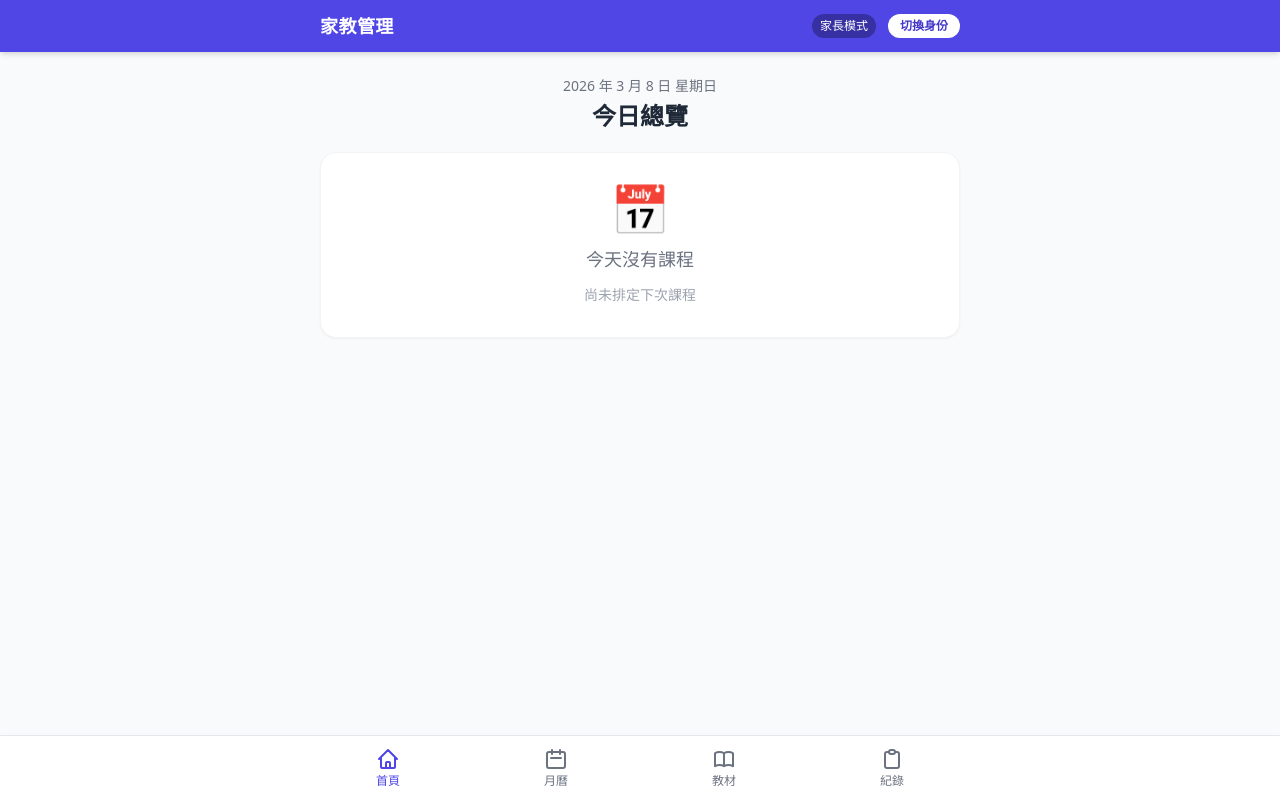
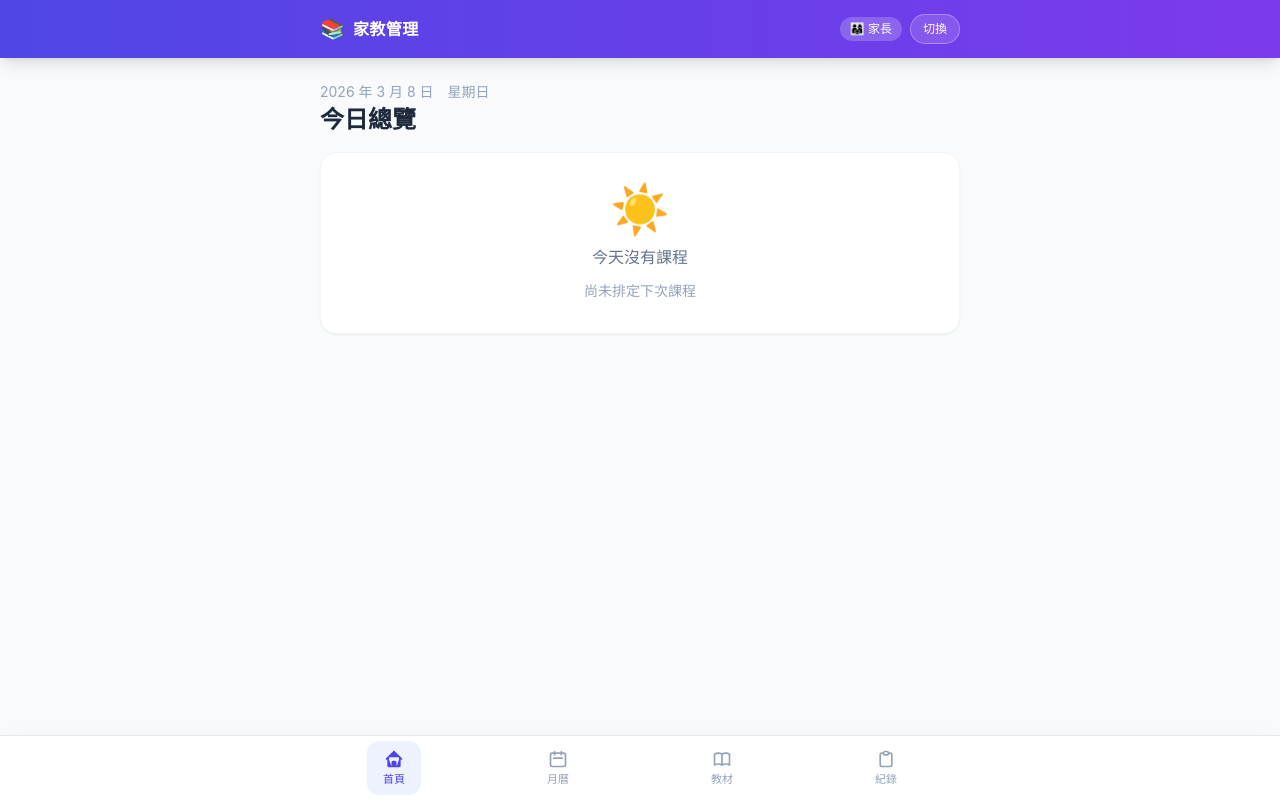
Before and after one commit to Dmg0920/Stucal, a Django app: page / in a window 1280 px wide. Run offline with Django 5.2, Linux system fonts and the light colour scheme; data that the repository does not hold is empty; some libraries are stand-ins or nearby versions.

Commit message:
feat: UI 美化、修正教材頁 500 錯誤、更新 README
- base.html：漸層 header、毛玻璃底部導覽列、更細緻 active 狀態
- home.html：更精緻的排版與卡片設計
- login.html：身份選擇卡動畫與漸層按鈕
- materials.html：修正遺失的 {% for %} 標籤（500 error）
- .gitignore：新增 .python-version
- README.md：完整說明文件

Co-Authored-By: Claude Sonnet 4.6 <noreply@anthropic.com>

```diff
--- a/core/templates/core/base.html
+++ b/core/templates/core/base.html
@@ -8,21 +8,26 @@
   <script defer src="https://cdn.jsdelivr.net/npm/alpinejs@3.x.x/dist/cdn.min.js"></script>
   <style>
     [x-cloak] { display: none !important; }
+    body { font-family: -apple-system, BlinkMacSystemFont, 'Segoe UI', sans-serif; }
   </style>
 </head>
-<body class="bg-gray-50 min-h-screen pb-20">
+<body class="bg-slate-50 min-h-screen pb-24">
 
   <!-- 頂部 Header -->
-  <header class="bg-indigo-600 text-white shadow-md">
-    <div class="max-w-2xl mx-auto px-4 py-3 flex items-center justify-between">
-      <a href="{% url 'home' %}" class="text-lg font-bold tracking-wide">家教管理</a>
-      <div class="flex items-center gap-3">
-        <span class="text-xs bg-indigo-800 px-2 py-1 rounded-full">
-          {% if request.session.role == 'teacher' %}老師模式{% else %}家長模式{% endif %}
+  <header class="bg-gradient-to-r from-indigo-600 to-violet-600 text-white shadow-lg sticky top-0 z-40">
+    <div class="max-w-2xl mx-auto px-4 py-3.5 flex items-center justify-between">
+      <a href="{% url 'home' %}" class="flex items-center gap-2">
+        <span class="text-xl">📚</span>
+        <span class="text-base font-bold tracking-wide">家教管理</span>
+      </a>
+      <div class="flex items-center gap-2">
+        <span class="text-xs px-2.5 py-1 rounded-full font-medium
+          {% if request.session.role == 'teacher' %}bg-amber-400 text-amber-900{% else %}bg-white/20 text-white{% endif %}">
+          {% if request.session.role == 'teacher' %}👩‍🏫 老師{% else %}👨‍👩‍👧 家長{% endif %}
         </span>
         <a href="{% url 'login' %}"
-           class="text-xs bg-white text-indigo-700 font-semibold px-3 py-1 rounded-full hover:bg-indigo-50 transition">
-          切換身份
+           class="text-xs bg-white/15 hover:bg-white/25 text-white font-medium px-3 py-1.5 rounded-full border border-white/30 transition">
+          切換
         </a>
       </div>
     </div>
@@ -30,60 +35,76 @@
 
   <!-- 訊息提示 -->
   {% if messages %}
-  <div class="max-w-2xl mx-auto px-4 mt-3">
+  <div class="max-w-2xl mx-auto px-4 pt-3">
     {% for message in messages %}
     <div x-data="{ show: true }" x-show="show" x-cloak
-         class="flex items-center justify-between bg-green-100 border border-green-300 text-green-800 px-4 py-2 rounded-lg mb-2">
-      <span>{{ message }}</span>
-      <button @click="show = false" class="ml-4 text-green-600 hover:text-green-900 font-bold">&times;</button>
+         x-transition:leave="transition ease-in duration-200"
+         x-transition:leave-start="opacity-100 translate-y-0"
+         x-transition:leave-end="opacity-0 -translate-y-1"
+         class="flex items-center justify-between bg-emerald-50 border border-emerald-200 text-emerald-800 px-4 py-3 rounded-xl mb-2 shadow-sm">
+      <div class="flex items-center gap-2">
+        <svg class="w-4 h-4 text-emerald-500 flex-shrink-0" fill="none" stroke="currentColor" viewBox="0 0 24 24">
+          <path stroke-linecap="round" stroke-linejoin="round" stroke-width="2" d="M9 12l2 2 4-4m6 2a9 9 0 11-18 0 9 9 0 0118 0z"/>
+        </svg>
+        <span class="text-sm font-medium">{{ message }}</span>
+      </div>
+      <button @click="show = false" class="ml-4 text-emerald-400 hover:text-emerald-700 transition">
+        <svg class="w-4 h-4" fill="none" stroke="currentColor" viewBox="0 0 24 24">
+          <path stroke-linecap="round" stroke-linejoin="round" stroke-width="2" d="M6 18L18 6M6 6l12 12"/>
+        </svg>
+      </button>
     </div>
     {% endfor %}
   </div>
   {% endif %}
 
   <!-- 主要內容 -->
-  <main class="max-w-2xl mx-auto px-4 py-4">
+  <main class="max-w-2xl mx-auto px-4 py-5">
     {% block content %}{% endblock %}
   </main>
 
   <!-- 底部導覽列 -->
-  <nav class="fixed bottom-0 left-0 right-0 bg-white border-t border-gray-200 shadow-lg z-50">
-    <div class="max-w-2xl mx-auto flex justify-around items-center h-16">
+  <nav class="fixed bottom-0 left-0 right-0 bg-white/95 backdrop-blur-md border-t border-slate-200 shadow-2xl z-50">
+    <div class="max-w-2xl mx-auto flex justify-around items-center h-16 px-2">
 
       <a href="{% url 'home' %}"
-         class="flex flex-col items-center gap-0.5 text-xs {% if request.resolver_match.url_name == 'home' %}text-indigo-600{% else %}text-gray-500 hover:text-indigo-600{% endif %} transition">
-        <svg class="w-6 h-6" fill="none" stroke="currentColor" viewBox="0 0 24 24">
+         class="flex flex-col items-center gap-0.5 px-4 py-2 rounded-xl transition
+                {% if request.resolver_match.url_name == 'home' %}text-indigo-600 bg-indigo-50{% else %}text-slate-400 hover:text-indigo-500{% endif %}">
+        <svg class="w-5 h-5" fill="{% if request.resolver_match.url_name == 'home' %}currentColor{% else %}none{% endif %}" stroke="currentColor" viewBox="0 0 24 24">
           <path stroke-linecap="round" stroke-linejoin="round" stroke-width="2"
                 d="M3 12l2-2m0 0l7-7 7 7M5 10v10a1 1 0 001 1h3m10-11l2 2m-2-2v10a1 1 0 01-1 1h-3m-6 0a1 1 0 001-1v-4a1 1 0 011-1h2a1 1 0 011 1v4a1 1 0 001 1m-6 0h6"/>
         </svg>
-        首頁
+        <span class="text-[11px] font-medium">首頁</span>
       </a>
 
       <a href="{% url 'calendar' %}"
-         class="flex flex-col items-center gap-0.5 text-xs {% if request.resolver_match.url_name == 'calendar' %}text-indigo-600{% else %}text-gray-500 hover:text-indigo-600{% endif %} transition">
-        <svg class="w-6 h-6" fill="none" stroke="currentColor" viewBox="0 0 24 24">
+         class="flex flex-col items-center gap-0.5 px-4 py-2 rounded-xl transition
+                {% if request.resolver_match.url_name == 'calendar' %}text-indigo-600 bg-indigo-50{% else %}text-slate-400 hover:text-indigo-500{% endif %}">
+        <svg class="w-5 h-5" fill="none" stroke="currentColor" viewBox="0 0 24 24">
           <path stroke-linecap="round" stroke-linejoin="round" stroke-width="2"
                 d="M8 7V3m8 4V3m-9 8h10M5 21h14a2 2 0 002-2V7a2 2 0 00-2-2H5a2 2 0 00-2 2v12a2 2 0 002 2z"/>
         </svg>
-        月曆
+        <span class="text-[11px] font-medium">月曆</span>
       </a>
 
       <a href="{% url 'materials_list' %}"
-         class="flex flex-col items-center gap-0.5 text-xs {% if 'material' in request.resolver_match.url_name %}text-indigo-600{% else %}text-gray-500 hover:text-indigo-600{% endif %} transition">
-        <svg class="w-6 h-6" fill="none" stroke="currentColor" viewBox="0 0 24 24">
+         class="flex flex-col items-center gap-0.5 px-4 py-2 rounded-xl transition
+                {% if 'material' in request.resolver_match.url_name %}text-indigo-600 bg-indigo-50{% else %}text-slate-400 hover:text-indigo-500{% endif %}">
+        <svg class="w-5 h-5" fill="none" stroke="currentColor" viewBox="0 0 24 24">
           <path stroke-linecap="round" stroke-linejoin="round" stroke-width="2"
                 d="M12 6.253v13m0-13C10.832 5.477 9.246 5 7.5 5S4.168 5.477 3 6.253v13C4.168 18.477 5.754 18 7.5 18s3.332.477 4.5 1.253m0-13C13.168 5.477 14.754 5 16.5 5c1.747 0 3.332.477 4.5 1.253v13C19.832 18.477 18.247 18 16.5 18c-1.746 0-3.332.477-4.5 1.253"/>
         </svg>
-        教材
+        <span class="text-[11px] font-medium">教材</span>
       </a>
 
       <a href="{% url 'history' %}"
-         class="flex flex-col items-center gap-0.5 text-xs {% if request.resolver_match.url_name == 'history' %}text-indigo-600{% else %}text-gray-500 hover:text-indigo-600{% endif %} transition">
-        <svg class="w-6 h-6" fill="none" stroke="currentColor" viewBox="0 0 24 24">
+         class="flex flex-col items-center gap-0.5 px-4 py-2 rounded-xl transition
+                {% if request.resolver_match.url_name == 'history' %}text-indigo-600 bg-indigo-50{% else %}text-slate-400 hover:text-indigo-500{% endif %}">
+        <svg class="w-5 h-5" fill="none" stroke="currentColor" viewBox="0 0 24 24">
           <path stroke-linecap="round" stroke-linejoin="round" stroke-width="2"
                 d="M9 5H7a2 2 0 00-2 2v12a2 2 0 002 2h10a2 2 0 002-2V7a2 2 0 00-2-2h-2M9 5a2 2 0 002 2h2a2 2 0 002-2M9 5a2 2 0 012-2h2a2 2 0 012 2"/>
         </svg>
-        紀錄
+        <span class="text-[11px] font-medium">紀錄</span>
       </a>
 
     </div>
--- a/core/templates/core/home.html
+++ b/core/templates/core/home.html
@@ -3,53 +3,50 @@
 {% block title %}首頁 - 家教課程管理{% endblock %}
 
 {% block content %}
-<div class="space-y-5">
+<div class="space-y-4">
 
   <!-- 日期標題 -->
-  <div class="text-center pt-2">
-    <p class="text-gray-500 text-sm">{{ today|date:"Y 年 n 月 j 日" }} {{ today|date:"l" }}</p>
-    <h1 class="text-2xl font-bold text-gray-800 mt-1">今日總覽</h1>
+  <div class="pt-1">
+    <p class="text-slate-400 text-sm">{{ today|date:"Y 年 n 月 j 日" }}　{{ today|date:"l" }}</p>
+    <h1 class="text-2xl font-bold text-slate-800 mt-0.5">今日總覽</h1>
   </div>
 
   {% if today_session %}
   <!-- 今日有課程 -->
-  <div class="bg-white rounded-2xl shadow-sm border border-indigo-100 overflow-hidden">
-    <div class="bg-indigo-600 px-5 py-3">
+  <div class="rounded-2xl overflow-hidden shadow-md">
+    <div class="bg-gradient-to-r from-indigo-500 to-violet-500 px-5 py-3.5">
       <div class="flex items-center gap-2 text-white">
-        <svg class="w-5 h-5" fill="none" stroke="currentColor" viewBox="0 0 24 24">
-          <path stroke-linecap="round" stroke-linejoin="round" stroke-width="2"
-                d="M12 8v4l3 3m6-3a9 9 0 11-18 0 9 9 0 0118 0z"/>
-        </svg>
-        <span class="font-semibold">今天有課！</span>
+        <span class="text-lg">🎓</span>
+        <span class="font-semibold tracking-wide">今天有課！</span>
+        <span class="ml-auto text-xs bg-white/20 px-2.5 py-1 rounded-full">
+          {{ today_session.duration_minutes }} 分鐘
+        </span>
       </div>
     </div>
-    <div class="px-5 py-4 space-y-4">
+    <div class="bg-white px-5 py-4 space-y-4">
       <!-- 時間 -->
-      <div class="flex items-center gap-3">
-        <span class="text-3xl font-bold text-indigo-700">
+      <div class="flex items-baseline gap-2">
+        <span class="text-4xl font-bold text-indigo-600 tabular-nums">
           {{ today_session.time_start|time:"H:i" }}
         </span>
-        <span class="text-gray-400">—</span>
-        <span class="text-xl font-semibold text-gray-600">
+        <span class="text-slate-300 text-xl">–</span>
+        <span class="text-2xl font-semibold text-slate-500 tabular-nums">
           {{ today_session.time_end|time:"H:i" }}
-        </span>
-        <span class="ml-auto text-sm bg-indigo-100 text-indigo-700 px-2 py-1 rounded-full">
-          {{ today_session.duration_minutes }} 分鐘
         </span>
       </div>
 
       <!-- 預計進度 -->
       {% if today_session.planned_content %}
       <div>
-        <p class="text-xs text-gray-500 font-medium mb-1">預計進度</p>
-        <p class="text-gray-800 leading-relaxed">{{ today_session.planned_content }}</p>
+        <p class="text-[11px] font-semibold text-slate-400 uppercase tracking-wider mb-1.5">預計進度</p>
+        <p class="text-slate-700 leading-relaxed text-sm">{{ today_session.planned_content }}</p>
       </div>
       {% endif %}
 
       <!-- 提醒事項 -->
       {% if today_session.reminders %}
-      <div class="bg-amber-50 border border-amber-200 rounded-xl p-3">
-        <p class="text-xs text-amber-700 font-medium mb-1">提醒事項</p>
+      <div class="bg-amber-50 border border-amber-200 rounded-xl p-3.5">
+        <p class="text-[11px] font-semibold text-amber-600 uppercase tracking-wider mb-1">⚠️ 提醒事項</p>
         <p class="text-amber-900 text-sm leading-relaxed">{{ today_session.reminders }}</p>
       </div>
       {% endif %}
@@ -57,11 +54,11 @@
       <!-- 相關教材 -->
       {% if today_session.materials.all %}
       <div>
-        <p class="text-xs text-gray-500 font-medium mb-2">相關教材</p>
-        <div class="flex flex-wrap gap-2">
+        <p class="text-[11px] font-semibold text-slate-400 uppercase tracking-wider mb-2">相關教材</p>
+        <div class="flex flex-wrap gap-1.5">
           {% for mat in today_session.materials.all %}
-          <span class="text-xs bg-gray-100 text-gray-700 px-2 py-1 rounded-full">
-            {{ mat.subject }}：{{ mat.title }}
+          <span class="text-xs bg-indigo-50 text-indigo-700 border border-indigo-100 px-2.5 py-1 rounded-full">
+            {{ mat.subject }} · {{ mat.title }}
           </span>
           {% endfor %}
         </div>
@@ -69,75 +66,81 @@
       {% endif %}
 
       <a href="{% url 'session_detail' today_session.pk %}"
-         class="block w-full text-center bg-indigo-600 text-white py-2.5 rounded-xl font-medium hover:bg-indigo-700 transition">
-        查看詳情
+         class="block w-full text-center bg-gradient-to-r from-indigo-500 to-violet-500 text-white py-3 rounded-xl font-semibold hover:from-indigo-600 hover:to-violet-600 transition shadow-sm">
+        查看課程詳情 →
       </a>
     </div>
   </div>
 
   {% else %}
   <!-- 今日無課 -->
-  <div class="bg-white rounded-2xl shadow-sm border border-gray-100 px-5 py-8 text-center">
-    <div class="text-5xl mb-3">📅</div>
-    <p class="text-gray-500 text-lg">今天沒有課程</p>
+  <div class="bg-white rounded-2xl shadow-sm border border-slate-100 px-5 py-8 text-center">
+    <div class="text-5xl mb-3">☀️</div>
+    <p class="text-slate-500 font-medium">今天沒有課程</p>
     {% if next_session %}
-    <div class="mt-4 bg-indigo-50 rounded-xl px-4 py-3 inline-block">
-      <p class="text-sm text-indigo-600">下次上課</p>
-      <p class="text-xl font-bold text-indigo-800 mt-1">
+    <div class="mt-5 bg-gradient-to-br from-indigo-50 to-violet-50 border border-indigo-100 rounded-2xl px-5 py-4 text-left">
+      <p class="text-xs font-semibold text-indigo-400 uppercase tracking-wider mb-2">下次上課</p>
+      <p class="text-xl font-bold text-indigo-800">
         {{ next_session.date|date:"n 月 j 日" }}
-        <span class="text-base font-normal">{{ next_session.date|date:"l" }}</span>
+        <span class="text-base font-normal text-indigo-500 ml-1">{{ next_session.date|date:"l" }}</span>
       </p>
-      <p class="text-sm text-indigo-600 mt-1">
+      <p class="text-sm text-indigo-600 mt-1 tabular-nums">
         {{ next_session.time_start|time:"H:i" }} — {{ next_session.time_end|time:"H:i" }}
       </p>
-      <p class="text-2xl font-bold text-indigo-900 mt-2">還有 {{ days_until }} 天</p>
+      <div class="mt-3 flex items-baseline gap-1">
+        <span class="text-3xl font-bold text-indigo-900">{{ days_until }}</span>
+        <span class="text-indigo-500 font-medium">天後</span>
+      </div>
     </div>
     {% else %}
-    <p class="text-gray-400 text-sm mt-3">尚未排定下次課程</p>
+    <p class="text-slate-400 text-sm mt-3">尚未排定下次課程</p>
     {% endif %}
   </div>
   {% endif %}
 
   <!-- 最近完成課程摘要 -->
   {% if last_completed %}
-  <div class="bg-white rounded-2xl shadow-sm border border-gray-100 px-5 py-4">
-    <div class="flex items-center justify-between mb-3">
-      <h2 class="font-semibold text-gray-700">上次課程紀錄</h2>
-      <span class="text-xs text-gray-400">{{ last_completed.date|date:"n/j" }}</span>
+  <div class="bg-white rounded-2xl shadow-sm border border-slate-100 px-5 py-4">
+    <div class="flex items-center justify-between mb-2">
+      <h2 class="font-semibold text-slate-700 text-sm">上次課程紀錄</h2>
+      <span class="text-xs text-slate-400 bg-slate-50 px-2 py-0.5 rounded-full">{{ last_completed.date|date:"n/j" }}</span>
     </div>
     {% if last_completed.actual_content %}
-    <p class="text-gray-600 text-sm leading-relaxed">
+    <p class="text-slate-500 text-sm leading-relaxed line-clamp-3">
       {{ last_completed.actual_content|truncatechars:100 }}
     </p>
     {% else %}
-    <p class="text-gray-400 text-sm">尚未填寫課程紀錄</p>
+    <p class="text-slate-400 text-sm italic">尚未填寫課程紀錄</p>
     {% endif %}
     <a href="{% url 'session_detail' last_completed.pk %}"
-       class="text-indigo-600 text-sm font-medium mt-2 inline-block hover:underline">
-      查看完整紀錄 →
+       class="text-indigo-500 text-sm font-medium mt-3 inline-flex items-center gap-1 hover:text-indigo-700 transition">
+      查看完整紀錄
+      <svg class="w-3.5 h-3.5" fill="none" stroke="currentColor" viewBox="0 0 24 24">
+        <path stroke-linecap="round" stroke-linejoin="round" stroke-width="2" d="M9 5l7 7-7 7"/>
+      </svg>
     </a>
   </div>
   {% endif %}
 
   <!-- 老師快速操作 -->
   {% if role == 'teacher' %}
-  <div class="bg-white rounded-2xl shadow-sm border border-gray-100 px-5 py-4">
-    <h2 class="font-semibold text-gray-700 mb-3">快速操作</h2>
+  <div class="bg-white rounded-2xl shadow-sm border border-slate-100 px-5 py-4">
+    <h2 class="font-semibold text-slate-700 text-sm mb-3">快速操作</h2>
     <div class="grid grid-cols-2 gap-3">
       <a href="{% url 'session_new' %}"
-         class="flex flex-col items-center gap-1.5 bg-indigo-50 rounded-xl py-4 text-indigo-700 hover:bg-indigo-100 transition">
+         class="flex flex-col items-center gap-2 bg-indigo-50 rounded-xl py-5 text-indigo-600 hover:bg-indigo-100 transition border border-indigo-100">
         <svg class="w-6 h-6" fill="none" stroke="currentColor" viewBox="0 0 24 24">
           <path stroke-linecap="round" stroke-linejoin="round" stroke-width="2" d="M12 4v16m8-8H4"/>
         </svg>
-        <span class="text-sm font-medium">新增課程</span>
+        <span class="text-sm font-semibold">新增課程</span>
       </a>
       <a href="{% url 'material_new' %}"
-         class="flex flex-col items-center gap-1.5 bg-green-50 rounded-xl py-4 text-green-700 hover:bg-green-100 transition">
+         class="flex flex-col items-center gap-2 bg-emerald-50 rounded-xl py-5 text-emerald-600 hover:bg-emerald-100 transition border border-emerald-100">
         <svg class="w-6 h-6" fill="none" stroke="currentColor" viewBox="0 0 24 24">
           <path stroke-linecap="round" stroke-linejoin="round" stroke-width="2"
                 d="M9 13h6m-3-3v6m5 5H7a2 2 0 01-2-2V5a2 2 0 012-2h5.586a1 1 0 01.707.293l5.414 5.414a1 1 0 01.293.707V19a2 2 0 01-2 2z"/>
         </svg>
-        <span class="text-sm font-medium">新增教材</span>
+        <span class="text-sm font-semibold">新增教材</span>
       </a>
     </div>
   </div>
--- a/core/templates/core/materials.html
+++ b/core/templates/core/materials.html
@@ -35,6 +35,7 @@
 
   <!-- 教材列表 -->
   <div class="space-y-3">
+    {% for material in materials %}
     <div class="bg-white rounded-xl shadow-sm border border-gray-100 px-4 py-4">
       <div class="flex items-start justify-between gap-3">
         <div class="flex-1 min-w-0">
```
Also changed, not shown: core/templates/core/login.html (+37 -26 lines), README.md, 1 other file.
